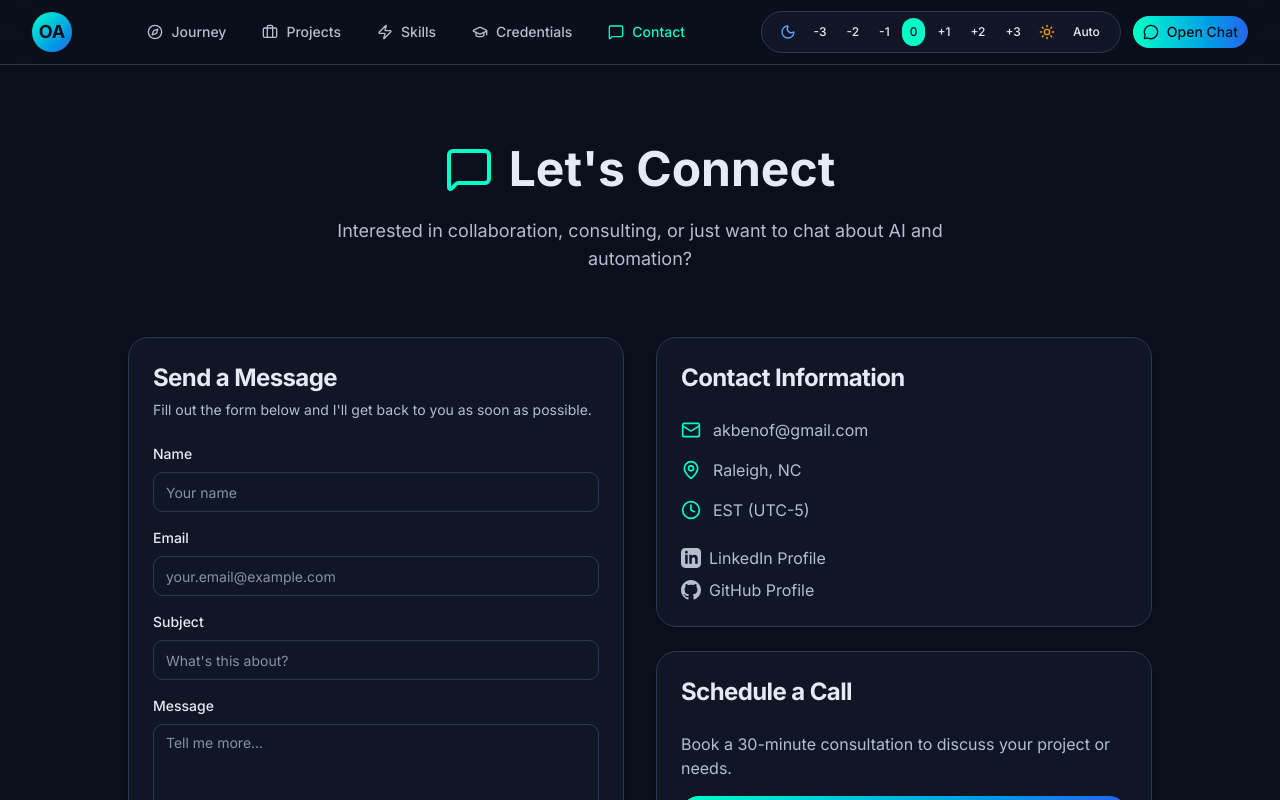
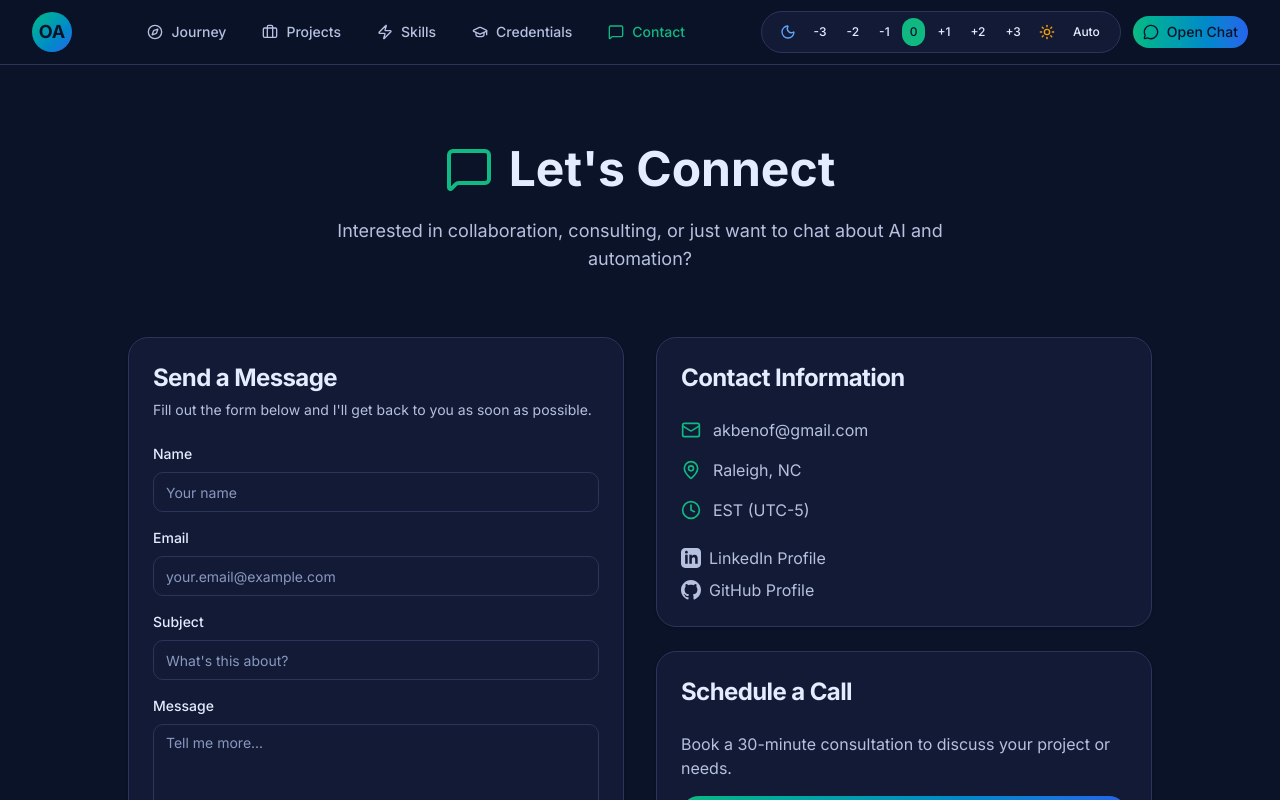
Before and after one commit to omerakben/omer-akben, a Next.js app: page /contact in a window 1280 px wide. Shown: the top 800 px of the page. Built offline with nearby package versions, Linux system fonts and the light colour scheme.

Commit message:
refactor: update PageHeader component by removing unused VIEWPORT import and adjusting animation properties

```diff
--- a/src/app/globals.css
+++ b/src/app/globals.css
@@ -26,18 +26,74 @@
   --switch-background: #cbced4;
   --font-weight-medium: 500;
   --font-weight-normal: 400;
-  --ring: oklch(0.708 0 0);
   --radius: 0.625rem;
 
-  /* 7-Mode Brightness System - Mode 0 (baseline) */
-  --surf-0: #0B0F1C;
-  --surf-1: #111626;
-  --surf-2: #161C30;
-  --border-line: #2E3552;
-  --text-1: #E6EAF5;
-  --text-2: #B5BDD3;
-  --text-3: #8891A7;
-  --brand-primary: #00FFC6;
+  /* Brand Blue scale */
+  --brand-50:  #EFF6FF;
+  --brand-100: #DBEAFE;
+  --brand-200: #BFDBFE;
+  --brand-300: #93C5FD;
+  --brand-400: #60A5FA;
+  --brand-500: #3B82F6;
+  --brand-600: #2563EB;
+  --brand-700: #1D4ED8;
+  --brand-800: #1E40AF;
+  --brand-900: #1E3A8A;
+
+  /* Accent Emerald scale */
+  --emerald-50:  #ECFDF5;
+  --emerald-100: #D1FAE5;
+  --emerald-200: #A7F3D0;
+  --emerald-300: #6EE7B7;
+  --emerald-400: #34D399;
+  --emerald-500: #10B981;
+  --emerald-600: #059669;
+  --emerald-700: #047857;
+
+  /* Cool blue-gray neutrals for text/borders */
+  --neutral-50:  #F6F9FF;
+  --neutral-100: #EDF2FA;
+  --neutral-200: #DCE6F6;
+  --neutral-300: #C6D3EA;
+  --neutral-400: #A8B6D3;
+  --neutral-500: #8897BB;
+  --neutral-600: #6A779F;
+  --neutral-700: #4E5A7F;
+  --neutral-800: #344062;
+  --neutral-900: #1F273E;
+
+  /* Focus ring derived from brand */
+  --ring: color-mix(in oklab, var(--brand-500) 30%, transparent);
+
+  /* Hero/card gradients */
+  --bg-hero: radial-gradient(1200px 600px at 30% -10%,
+                 color-mix(in oklab, var(--brand-primary) 20%, transparent) 0%,
+                 transparent 60%)
+             ,radial-gradient(800px 400px at 80% 0%,
+                 color-mix(in oklab, var(--accent-primary) 16%, transparent) 0%,
+                 transparent 70%);
+
+  /* Subtle card overlay for glass look */
+  --card-overlay: linear-gradient(
+      180deg,
+      color-mix(in oklab, var(--surf-1) 85%, transparent) 0%,
+      color-mix(in oklab, var(--surf-2) 85%, transparent) 100%
+  );
+
+  /* Shadows tuned for both modes */
+  --shadow-sm: 0 1px 2px color-mix(in oklab, #000 20%, transparent);
+  --shadow-md: 0 6px 20px color-mix(in oklab, #000 22%, transparent);
+  --shadow-lg: 0 18px 50px color-mix(in oklab, #000 28%, transparent);
+
+  /* 8-Mode Brightness System - Mode 0 (baseline) */
+  --surf-0: #0B1328;
+  --surf-1: #121A35;
+  --surf-2: #17213F;
+  --border-line: #2B355C;
+  --text-1: #E4ECFF;
+  --text-2: #B5C1DF;
+  --text-3: #8998C0;
+  --brand-primary: #10B981;
   --accent-primary: #2563EB;
 
   /* Technology brand colors */
@@ -70,93 +126,93 @@
 
 /* Brightness Mode -3 (Darkest) */
 [data-brightness="-3"] {
-  --surf-0: #0A0F1B;
-  --surf-1: #0E1424;
-  --surf-2: #141B30;
-  --border-line: #223055;
-  --text-1: #F0F3FA;
-  --text-2: #C6CEE2;
-  --text-3: #97A1BE;
-  --brand-primary: #00EAB8;
-  --accent-primary: #1D4ED8;
+  --surf-0: #0A1224;
+  --surf-1: #0E1830;
+  --surf-2: #13203E;
+  --border-line: #22325A;
+  --text-1: #ECF2FF;
+  --text-2: #C8D2EE;
+  --text-3: #9EABD4;
+  --brand-primary: #34D399;
+  --accent-primary: #5F8EFF;
 }
 
 /* Brightness Mode -2 */
 [data-brightness="-2"] {
-  --surf-0: #0C1220;
-  --surf-1: #12182B;
-  --surf-2: #182038;
-  --border-line: #2A3963;
-  --text-1: #ECF0F8;
-  --text-2: #C0C8DE;
-  --text-3: #909ABD;
-  --brand-primary: #00F0BE;
-  --accent-primary: #2159E0;
+  --surf-0: #0C162C;
+  --surf-1: #111C36;
+  --surf-2: #172443;
+  --border-line: #2B3B67;
+  --text-1: #EAF0FF;
+  --text-2: #C2CCEA;
+  --text-3: #96A3CF;
+  --brand-primary: #10B981;
+  --accent-primary: #4C7FFF;
 }
 
 /* Brightness Mode -1 */
 [data-brightness="-1"] {
-  --surf-0: #0F1526;
-  --surf-1: #151C32;
-  --surf-2: #1C2540;
-  --border-line: #33426E;
-  --text-1: #E9EDF6;
-  --text-2: #BAC2DA;
-  --text-3: #8A95B8;
-  --brand-primary: #14F2C3;
-  --accent-primary: #2563EB;
+  --surf-0: #0F1A33;
+  --surf-1: #15213F;
+  --surf-2: #1C2A4D;
+  --border-line: #334574;
+  --text-1: #E7EEFF;
+  --text-2: #BCC7E6;
+  --text-3: #8FA0CB;
+  --brand-primary: #10B981;
+  --accent-primary: #386CF8;
 }
 
 /* Brightness Mode 0 (Baseline) */
 [data-brightness="0"] {
-  --surf-0: #0B0F1C;
-  --surf-1: #111626;
-  --surf-2: #161C30;
-  --border-line: #2E3552;
-  --text-1: #E6EAF5;
-  --text-2: #B5BDD3;
-  --text-3: #8891A7;
-  --brand-primary: #00FFC6;
+  --surf-0: #0B1328;
+  --surf-1: #121A35;
+  --surf-2: #17213F;
+  --border-line: #2B355C;
+  --text-1: #E4ECFF;
+  --text-2: #B5C1DF;
+  --text-3: #8998C0;
+  --brand-primary: #10B981;
   --accent-primary: #2563EB;
 }
 
-/* Brightness Mode +1 */
+/* Brightness Mode +1 (Soft blue-tinted light) */
 [data-brightness="+1"] {
-  --surf-0: #D8E2F0;
-  --surf-1: #E5EBF5;
-  --surf-2: #F0F4FA;
-  --border-line: #C0CADC;
-  --text-1: #0B0F1C;
-  --text-2: #2D3A55;
-  --text-3: #5A6890;
-  --brand-primary: #00D3A8;
-  --accent-primary: #1D4ED8;
+  --surf-0: #EAF0FE;
+  --surf-1: #F3F7FF;
+  --surf-2: #FFFFFF;
+  --border-line: #D2DBF2;
+  --text-1: #0B1020;
+  --text-2: #293651;
+  --text-3: #4C5B80;
+  --brand-primary: #1D4ED8;
+  --accent-primary: #0FAE8E;
 }
 
 /* Brightness Mode +2 */
 [data-brightness="+2"] {
-  --surf-0: #E8ECF6;
-  --surf-1: #F2F5FB;
+  --surf-0: #F2F6FF;
+  --surf-1: #FFFFFF;
   --surf-2: #FFFFFF;
-  --border-line: #D4D9E7;
-  --text-1: #0B0F1C;
-  --text-2: #24304B;
-  --text-3: #4A5A80;
-  --brand-primary: #00CFA5;
-  --accent-primary: #1E40AF;
+  --border-line: #D9E2F7;
+  --text-1: #0A1020;
+  --text-2: #243351;
+  --text-3: #4A5E87;
+  --brand-primary: #1E40AF;
+  --accent-primary: #0A9F82;
 }
 
 /* Brightness Mode +3 (Lightest) */
 [data-brightness="+3"] {
-  --surf-0: #F8FAFF;
+  --surf-0: #F6F9FF;
   --surf-1: #FFFFFF;
   --surf-2: #FFFFFF;
-  --border-line: #E1E6F2;
-  --text-1: #0B0F1C;
-  --text-2: #24304B;
-  --text-3: #4E5D84;
-  --brand-primary: #00BE9A;
-  --accent-primary: #1E3A8A;
+  --border-line: #E3EAFC;
+  --text-1: #0A1020;
+  --text-2: #2A395A;
+  --text-3: #516089;
+  --brand-primary: #1E3A8A;
+  --accent-primary: #08977A;
 }
 
 @theme inline {
--- a/src/components/page-header.tsx
+++ b/src/components/page-header.tsx
@@ -2,7 +2,7 @@
 
 import { motion } from "framer-motion";
 import { LucideIcon } from "lucide-react";
-import { slideUp, staggerContainer, VIEWPORT } from "@/lib/animations";
+import { slideUp, staggerContainer } from "@/lib/animations";
 
 interface PageHeaderProps {
   icon: LucideIcon;
@@ -19,8 +19,7 @@ export function PageHeader({ icon: Icon, title, description, className = "" }: P
     <motion.div
       variants={staggerContainer}
       initial="hidden"
-      whileInView="visible"
-      viewport={VIEWPORT.default}
+      animate="visible"
       className={`text-center mb-12 ${className}`}
     >
       <motion.h1
```
Also changed, not shown: 404-page.png (deleted).
